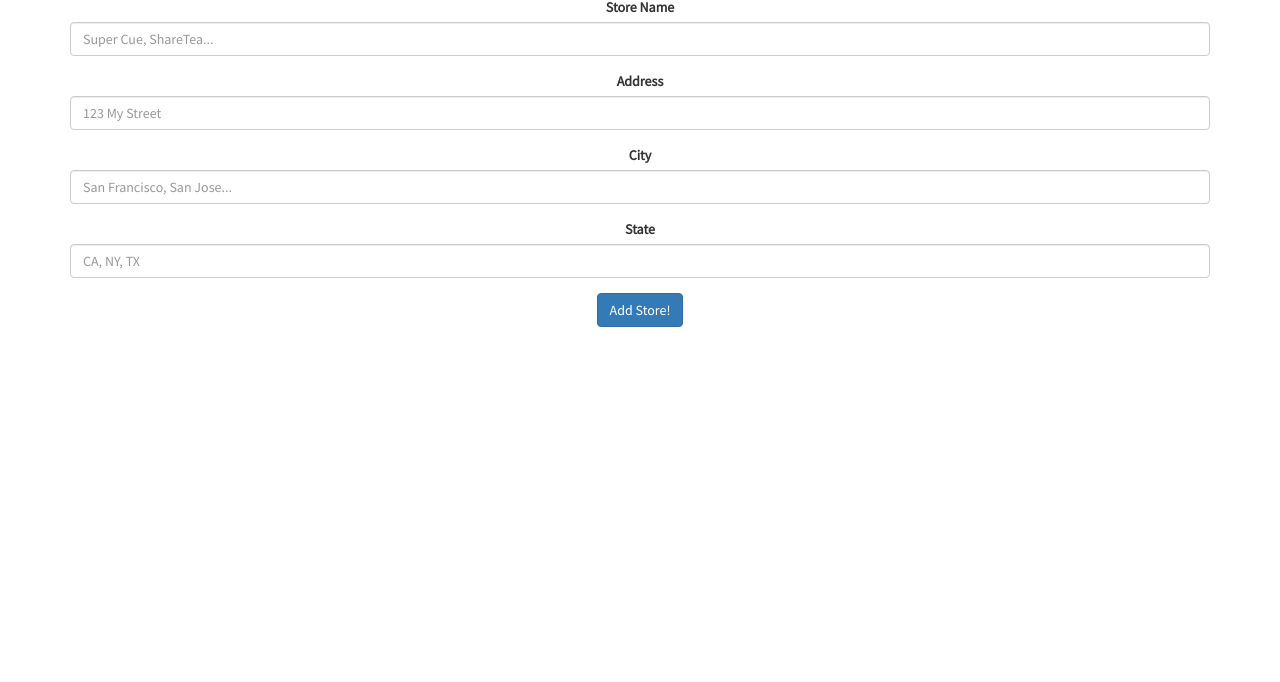
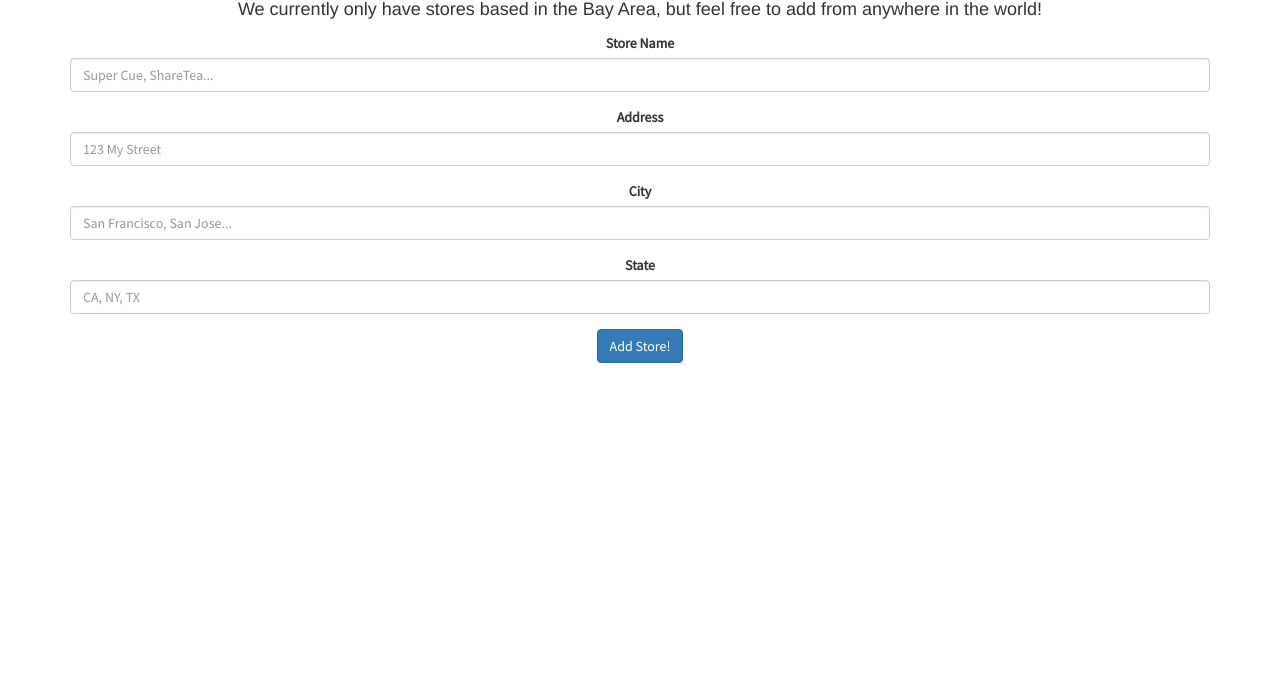
Before and after one commit to kennyhuynh125/ratemyboba, a React app in the folder client/: page /addStore in a window 1280 px wide. Shown: the part 118-800 px from the top of the page. Built offline with nearby package versions, Linux system fonts and the light colour scheme; what auth0-js would draw is missing.

Commit message:
added procfile/package script to get ready for deployment, comment about stores

```diff
--- a/client/src/components/AddStore/index.js
+++ b/client/src/components/AddStore/index.js
@@ -79,6 +79,7 @@ class AddStore extends React.Component {
 			<div>
 				<Navbar auth={auth} />
 				<h2>Want to add a new store?</h2>
+				<p id="description"> We currently only have stores based in the Bay Area, but feel free to add from anywhere in the world!</p>
 				<div className="container">
 					<div className="form-group">
 						<Name onChange={this.handleNameChange} name="Store Name" placeholder="Super Cue, ShareTea..." />
--- a/client/src/components/AddStore/style.css
+++ b/client/src/components/AddStore/style.css
@@ -1,3 +1,8 @@
 h2 {
 	text-align: center;
 }
+
+#description {
+	text-align: center;
+	font-size: 18px;
+}
--- a/client/src/components/CreateBoba/index.js
+++ b/client/src/components/CreateBoba/index.js
@@ -22,6 +22,7 @@ class CreateBoba extends React.Component {
 			description: '',
 			ice: '',
 			sweetness: '',
+			imageName: '',
 			stores: [],
 		}
 		this.handleSubmit = this.handleSubmit.bind(this);
--- a/package.json
+++ b/package.json
@@ -5,7 +5,8 @@
   "main": "index.js",
   "scripts": {
     "start": "concurrently \"nodemon server.js\" \"cd client && npm start\"",
-    "test": "echo \"Error: no test specified\" && exit 1"
+    "test": "echo \"Error: no test specified\" && exit 1",
+    "server": "node server.js"
   },
   "keywords": [],
   "author": "",
--- a/server.js
+++ b/server.js
@@ -1,6 +1,7 @@
 const express = require('express');
 const mongoose = require('mongoose');
 const bodyParser = require('body-parser');
+const cors = require('cors');
 const CONFIG = require('./server/config/config.js');
 const bobaController = require('./server/controllers/boba');
 const shopController = require('./server/controllers/shop');
@@ -12,6 +13,7 @@ const app = express();
 app.use(bodyParser.urlencoded({
 	extended: true
 }));
+app.use(cors());
 app.use(bodyParser.json());
 
 const port = process.env.PORT || 3001;
```
Also changed, not shown: 1 other file.
